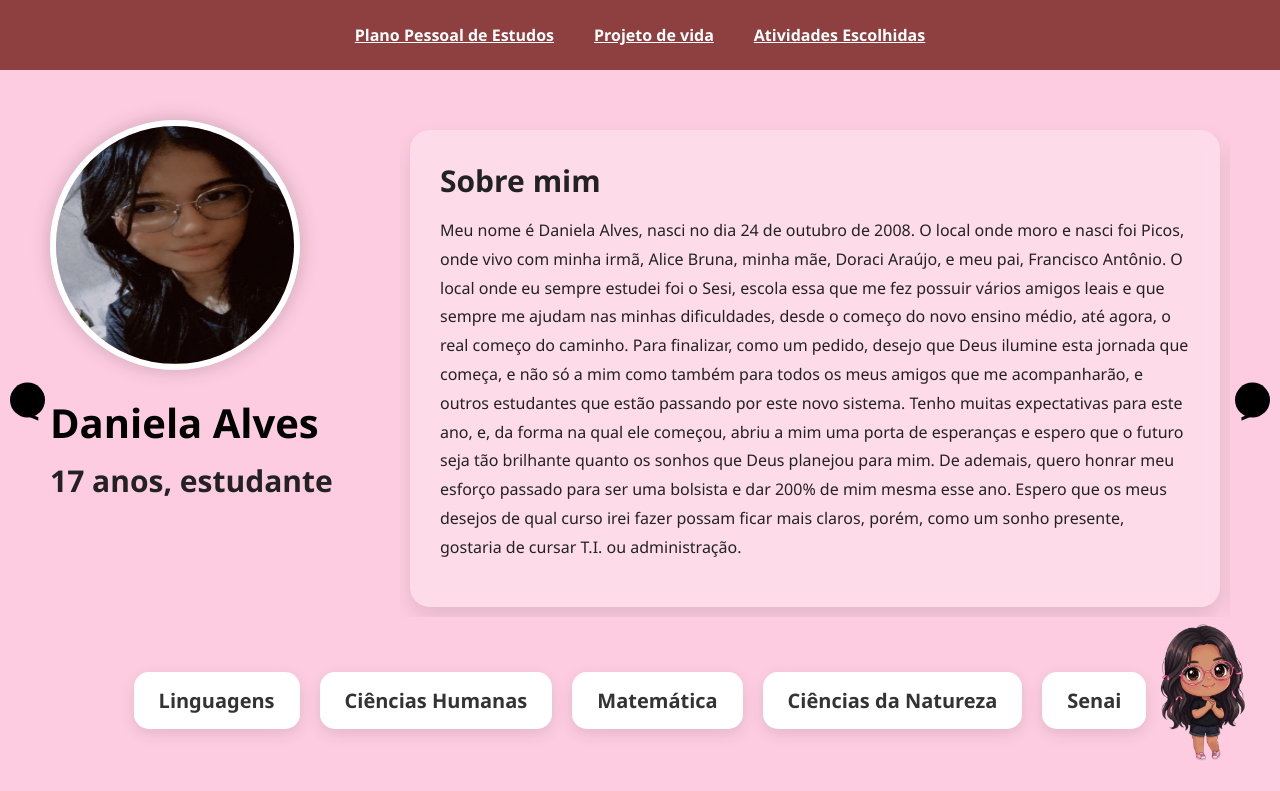
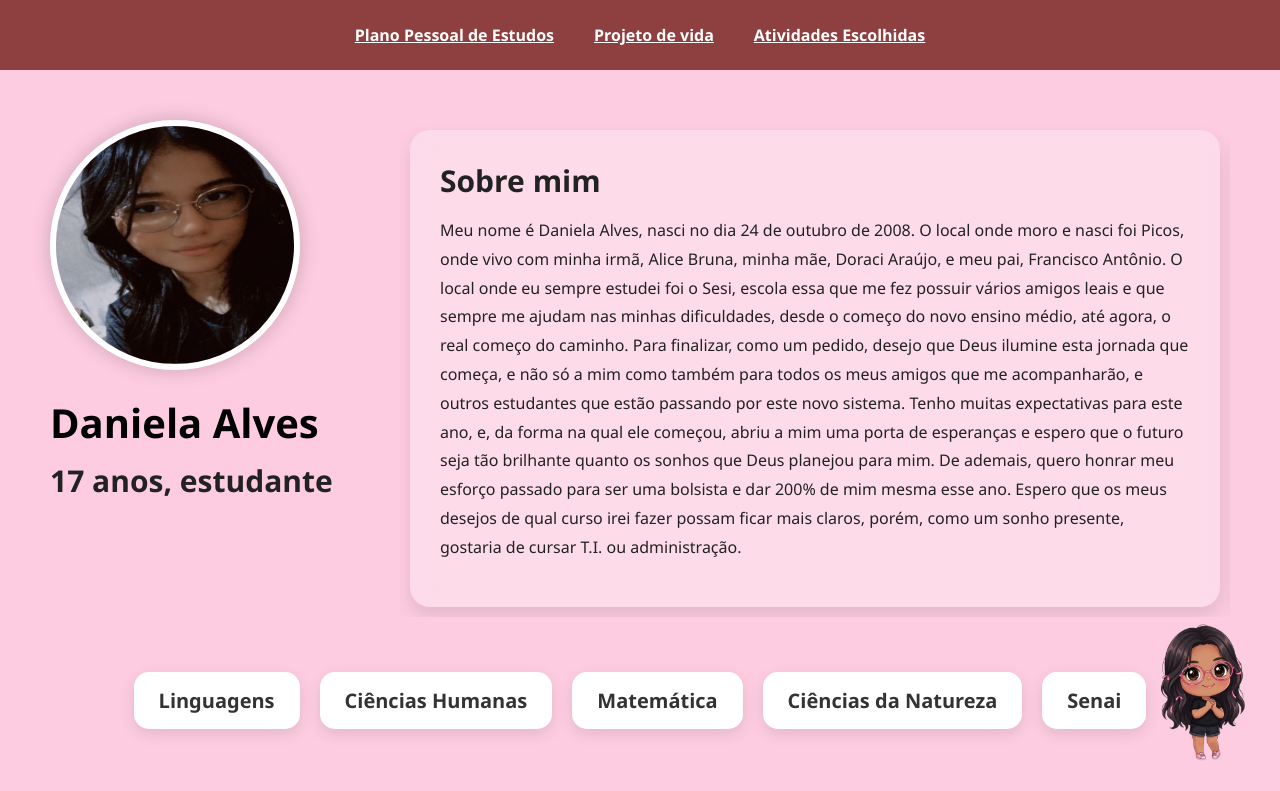
Before and after one commit to DanielaAlvesSenai/Portfolio, a website: page index.html in a window 1280 px wide. Shown: the top 791 px of the page. Drawn offline with Linux system fonts and the light colour scheme.

Commit message:
Atualização do site

```diff
--- a/index.html
+++ b/index.html
@@ -55,9 +55,6 @@
 
 
             <div class="center">
-
-            <button class="direita">></button>
-            <button class="esquerda"><</button>
 
 
                 <a href="https://hsr.hoyoverse.com/pt-pt/home"
--- a/style.css
+++ b/style.css
@@ -94,7 +94,7 @@ padding: 10px;
     transform: translateY(-50%);
 
     font-size: 45px;
-    color: black;
+    color: white;
     cursor: pointer;
     z-index: 10;
     user-select: none;
```
